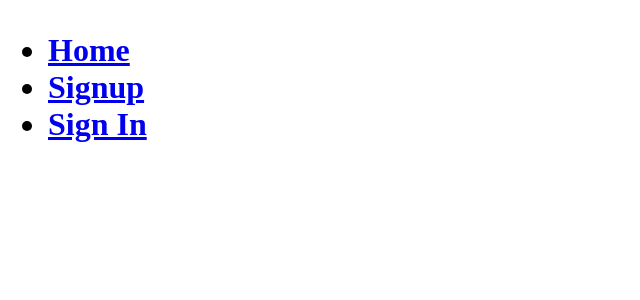
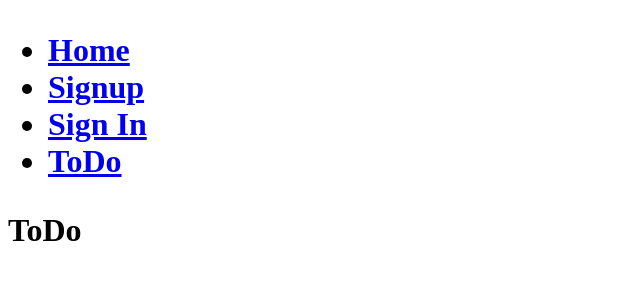
Before and after one commit to seovee/wanted-pre-onboarding-frontend, a React (Create React App) app: page /todo in a window 1280 px wide. Before the commit this address had no page. Shown: the top 300 px of the page, without its empty margins (0-640 px from the left). Built offline with nearby package versions, Linux system fonts and the light colour scheme.

Commit message:
ToDo 페이지 추가

```diff
--- a/src/Router.jsx
+++ b/src/Router.jsx
@@ -3,6 +3,7 @@ import Header from "./components/Header";
 import Home from "./screens/Home";
 import Signin from "./screens/Signin";
 import Signup from "./screens/Signup";
+import ToDo from "./screens/Todo";
 
 function Router() {
   return (
@@ -12,6 +13,7 @@ function Router() {
         <Route path="/" element={<Home />} />
         <Route path="/signup" element={<Signup />} />
         <Route path="/signin" element={<Signin />} />
+        <Route path="/todo" element={<ToDo />} />
       </Routes>
     </BrowserRouter>
   );
--- a/src/components/Header.js
+++ b/src/components/Header.js
@@ -14,6 +14,9 @@ function Header() {
         <li>
           <Link to={"/signin"}>Sign In</Link>
         </li>
+        <li>
+          <Link to={"/todo"}>ToDo</Link>
+        </li>
       </ul>
     </h1>
   );
--- /dev/null
+++ b/src/screens/Todo.jsx
@@ -0,0 +1,5 @@
+function ToDo() {
+  return <h1>ToDo</h1>;
+}
+
+export default ToDo;
```
